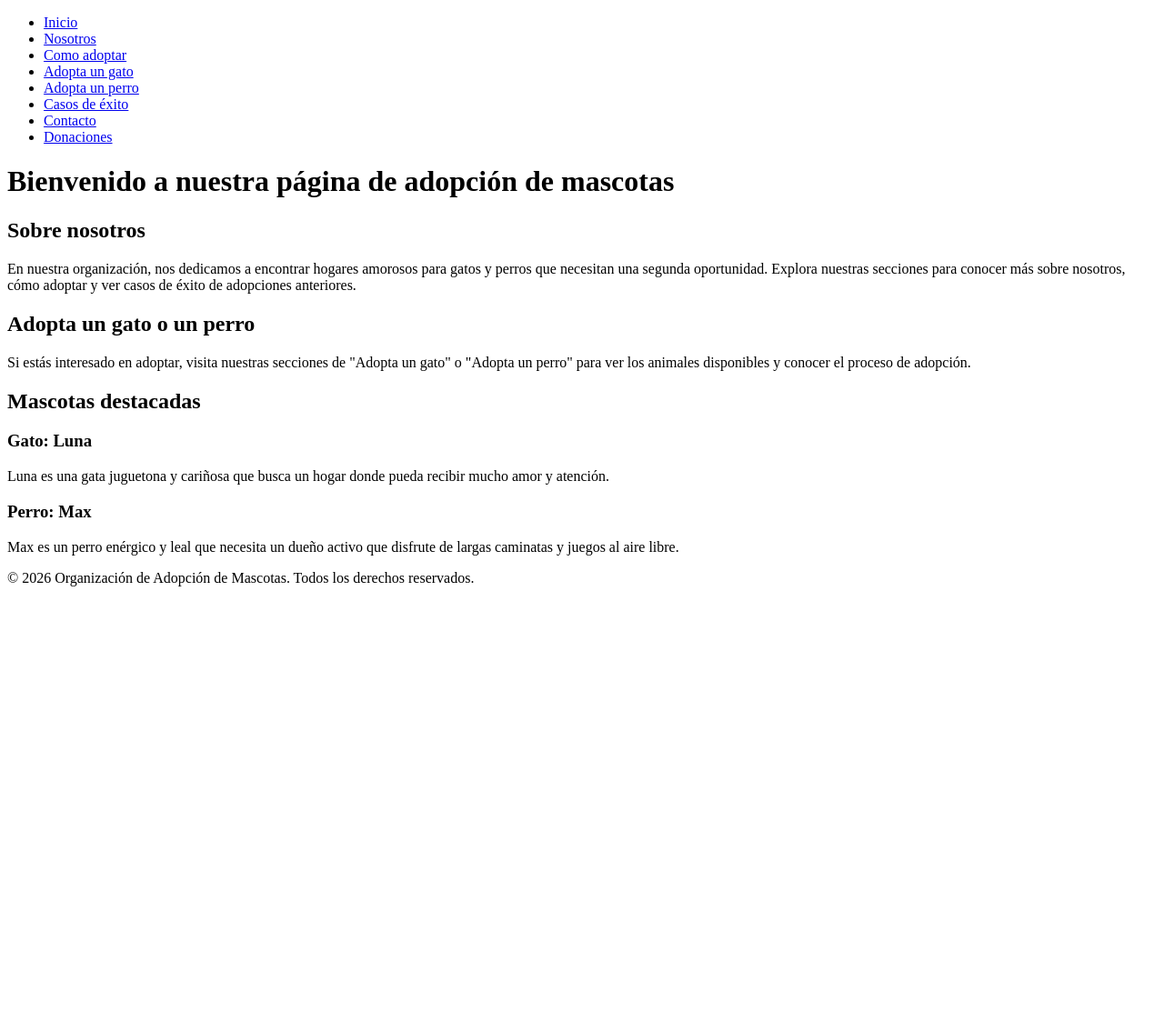
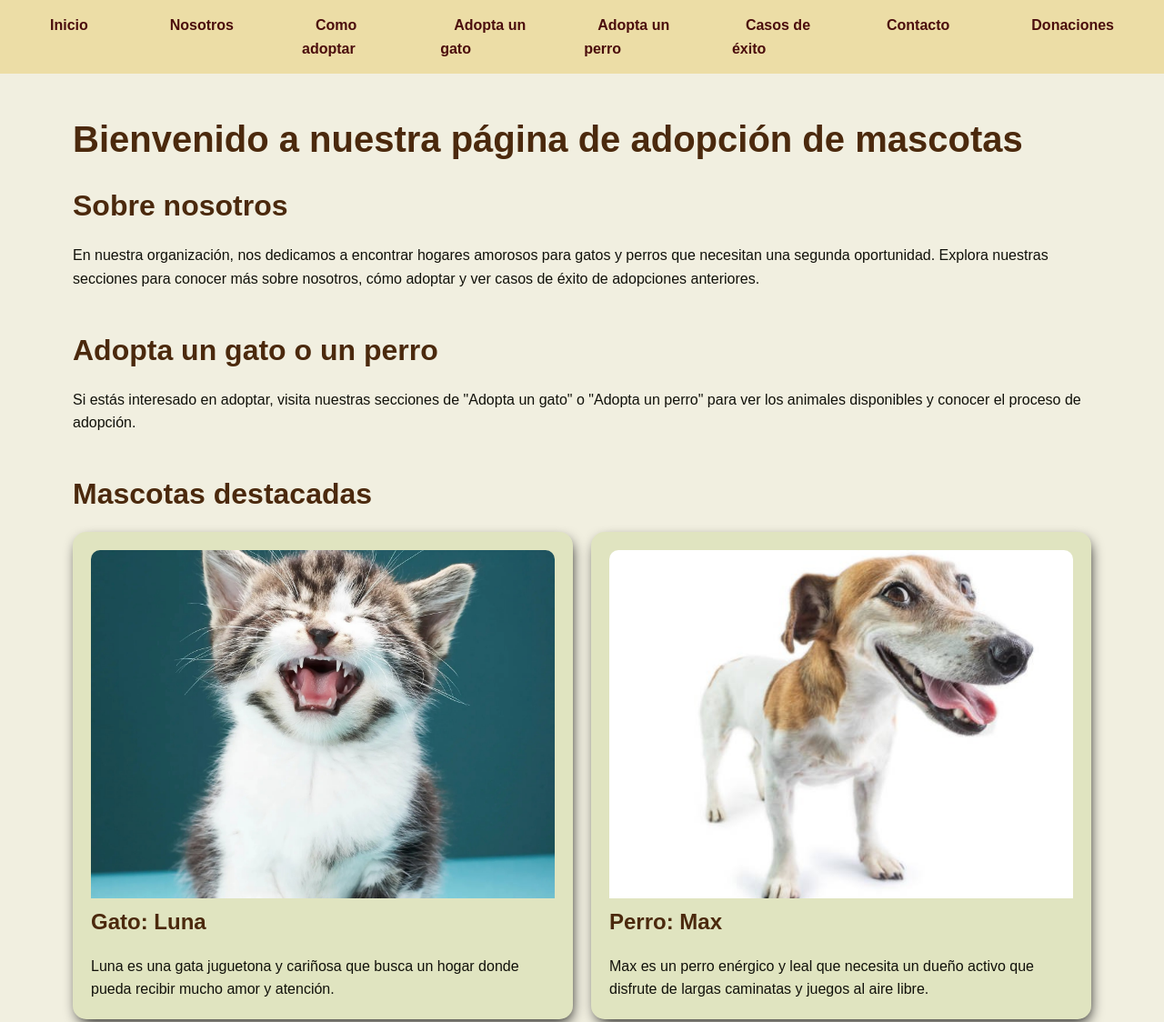
Before and after one commit to Miantope/PaginaMascotas, a plain HTML site: page index.html in a window 1280 px wide. Shown: the top 1124 px of the page at 91% size. Before the commit the page ends 800 px from the top, so only its background shows below. Drawn offline with Linux system fonts and the light colour scheme.

Commit message:
Se agregaron estilos y efectos

```diff
--- /dev/null
+++ b/css/styles.css
@@ -0,0 +1,97 @@
+* {
+    margin: 0;
+    padding: 0;
+    box-sizing: border-box;
+}
+
+body{
+    font-family: Arial, Helvetica, sans-serif;
+    color: #11110a;
+    background-color:#f1efe0;
+    line-height: 1.6;
+}
+
+nav ul{
+    display: flex;
+    list-style: none;
+    justify-content: flex-start;
+    gap: 60px;
+}
+
+nav a{
+    text-decoration: none;
+    color: #4b0d0d;
+    font-weight: bold;
+    padding: 10px 15px;
+    transition: background-color 0.3s ease, color 0.3s ease;
+}
+
+header {
+    background-color: #ebd998c9; /* o el color que prefieras, que contraste con el beige del body */
+    padding: 15px 40px;
+}
+
+h1 {
+    font-size: 2.5rem;
+    margin-bottom: 16px;
+    color: #4b290d;
+}
+h2{
+    font-size: 2rem;
+    margin-bottom: 16px;
+    color: #4b290d;
+}
+h3{
+    font-size: 1.5rem;
+    margin-bottom: 16px;
+    color: #4b290d;
+
+}
+main{
+    padding: 40px;
+    max-width: 1200px;
+    margin:0 auto;
+}
+
+.tarjetas{
+    display: grid;
+    grid-template-columns: repeat(2, 1fr);
+    gap: 20px;
+}
+
+article{
+    background-color: #abc05d3f;
+    padding: 20px;
+    border-radius: 15px;
+    box-shadow:2px 6px 15px -4px #000000;
+    transition: transform 0.3s ease-in-out;
+}
+
+section{
+    margin-bottom: 40px;
+}
+
+footer{
+    background-color: #ebd998c9;
+    font-weight: bold;
+    padding: 20px;
+    text-align: center;
+    color: #4b290d;
+}
+
+img {
+    width: 100%;
+    aspect-ratio: 4 / 3;
+    object-fit: cover;
+    border-radius: 10px 10px 0 0;
+}
+
+
+article:hover{
+    transform: scale(1.05);
+}
+nav a:hover{
+    background-color: #c49976;
+    color: #000000;
+    border-radius: 7px;
+}
--- a/index.html
+++ b/index.html
@@ -4,6 +4,7 @@
     <meta charset="UTF-8">
     <meta name="viewport" content="width=device-width, initial-scale=1.0">
     <title>Adopta Mascotas - Inicio</title>
+    <link rel="stylesheet" href="css/styles.css">
 </head>
 <body>
 
@@ -21,6 +22,8 @@
             </ul>
         </nav>
     </header>
+
+
     <main>
         <h1>Bienvenido a nuestra página de adopción de mascotas</h1>
         <section>
@@ -34,16 +37,22 @@
         </section>
         <section>
             <h2>Mascotas destacadas</h2>
+            <div class="tarjetas">
                 <article>
+                    <img src="img/Luna.jpg" alt="Gato Luna">
                     <h3>Gato: Luna</h3>
                     <p>Luna es una gata juguetona y cariñosa que busca un hogar donde pueda recibir mucho amor y atención.</p>
                 </article>
                 <article>
+                    <img src="img/Max.jpg" alt="Perro Max">
                     <h3>Perro: Max</h3>
                     <p>Max es un perro enérgico y leal que necesita un dueño activo que disfrute de largas caminatas y juegos al aire libre.</p>
                 </article>
+            </div>
         </section>
     </main>
+
+
     <footer>
             <p>&copy; 2026 Organización de Adopción de Mascotas. Todos los derechos reservados.</p>
     </footer>
```
Also changed, not shown: img/Luna.jpg (added), img/Max.jpg (added). Lines whose indentation alone changed are shown as unchanged.
